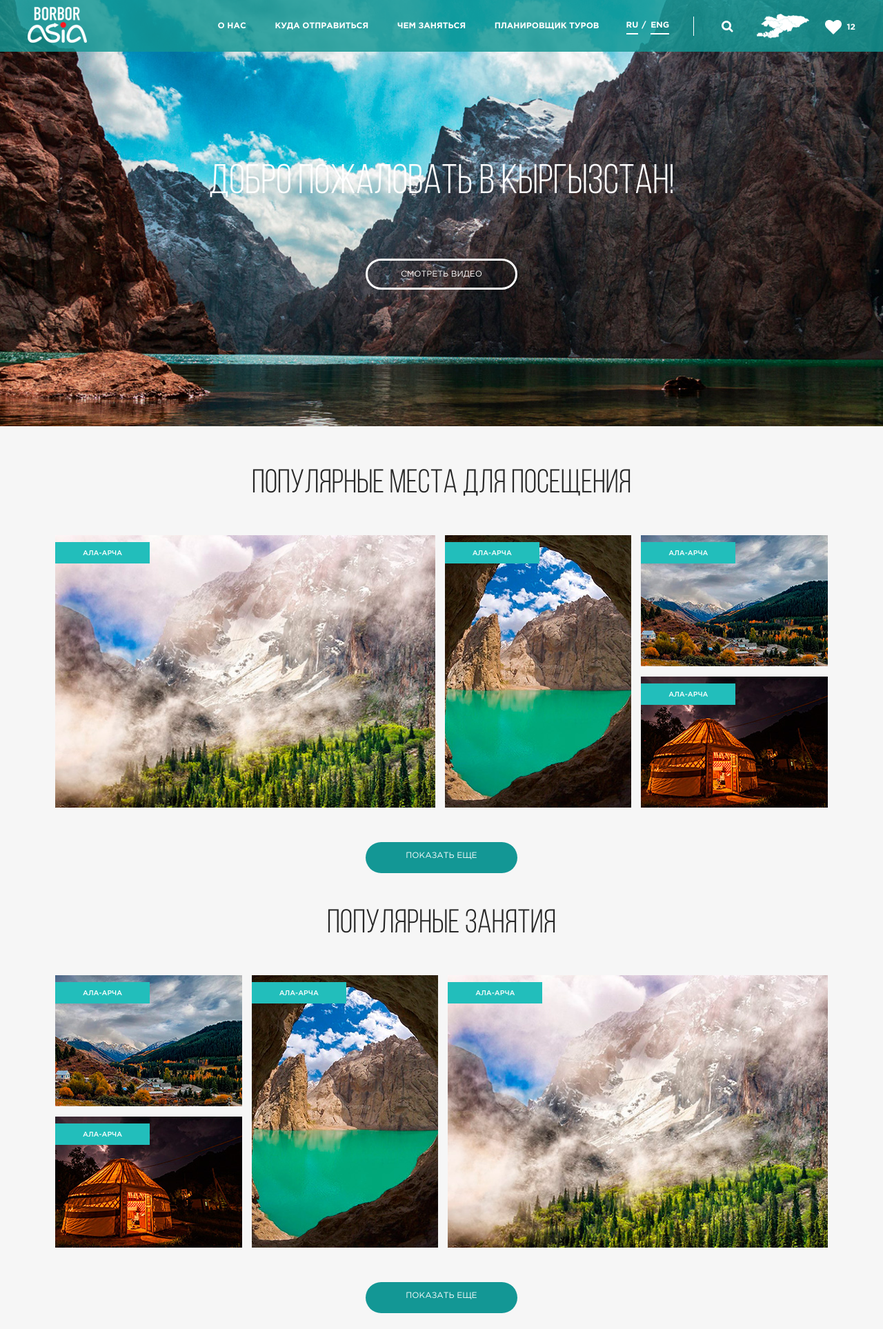
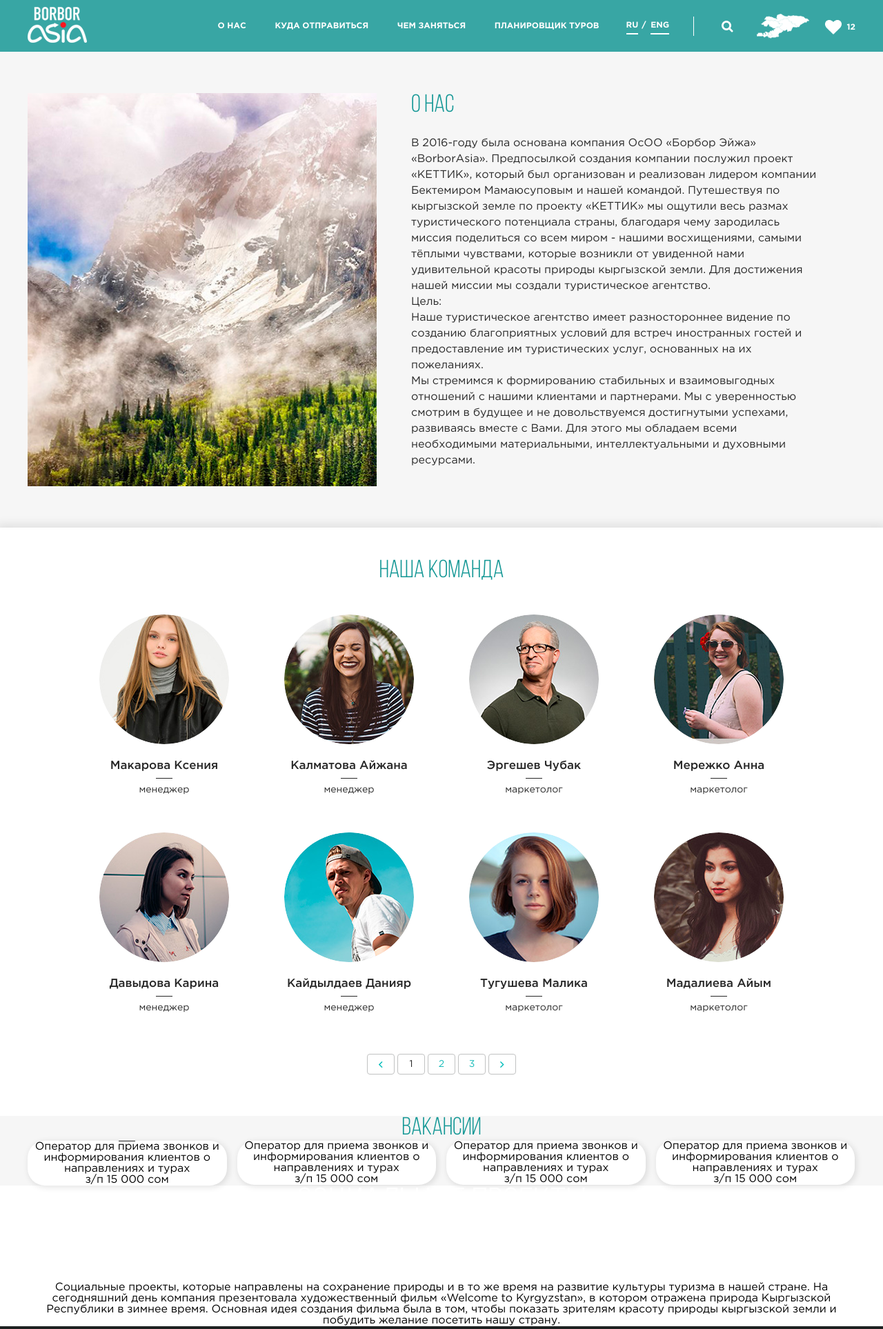
Before and after one commit to katalyzator/borborasia, a Django app: page /about/ in a window 1280 px wide. Shown: the top 1927 px of the page at 69% size. Run offline with Django 3.2, Linux system fonts and the light colour scheme.

Commit message:
added about page

```diff
--- a/borborasia/urls.py
+++ b/borborasia/urls.py
@@ -21,7 +21,8 @@
 
 urlpatterns = [
     url(r'^admin/', admin.site.urls),
-    url(r'$', 'main.views.index_view', name='index')
+    url(r'^$', 'main.views.index_view', name='index'),
+    url(r'^about/', 'main.views.about_view', name='about'),
 ]
 
 urlpatterns += static(settings.STATIC_URL, document_root=settings.STATIC_ROOT)
--- a/main/views.py
+++ b/main/views.py
@@ -6,3 +6,10 @@
     template = 'main/index.html'
 
     return render(request, template, context)
+
+
+def about_view(request):
+    context = {}
+    template = 'about.html'
+
+    return render(request, template, context)
--- /dev/null
+++ b/templates/about.html
@@ -0,0 +1,214 @@
+{% extends 'base.html' %}
+
+{% load staticfiles %}
+
+
+{% block content %}
+    <div class="a_bg1">
+        {% include 'header.html' %}
+        <div class="a_content1 grid">
+            <div class="about">
+                <div class="about_img">
+                    <img src="{% static 'images/about_img.jpg' %}" alt="image">
+                </div>
+
+                <div class="about_desc">
+                    <h3>О Нас</h3>
+
+                    <p>
+                        В 2016-году была основана компания ОсОО «Борбор Эйжа» «BorborAsia». Предпосылкой создания
+                        компании
+                        послужил проект «КЕТТИК», который был организован и реализован лидером компании Бектемиром
+                        Мамаюсуповым и нашей командой. Путешествуя по кыргызской земле по проекту «КЕТТИК» мы ощутили
+                        весь
+                        размах туристического потенциала страны, благодаря чему зародилась миссия поделиться со всем
+                        миром -
+                        нашими восхищениями, самыми тёплыми чувствами, которые возникли от увиденной нами удивительной
+                        красоты природы кыргызской земли. Для достижения нашей миссии мы создали туристическое
+                        агентство.<br>
+                        Цель:<br>
+                        Наше туристическое агентство имеет разностороннее видение по созданию благоприятных условий для
+                        встреч иностранных гостей и предоставление им туристических услуг, основанных на их
+                        пожеланиях.<br>
+                        Мы стремимся к формированию стабильных и взаимовыгодных отношений с нашими клиентами и
+                        партнерами.
+                        Мы с уверенностью смотрим в будущее и не довольствуемся достигнутыми успехами, развиваясь вместе
+                        с
+                        Вами. Для этого мы обладаем всеми необходимыми материальными, интеллектуальными и духовными
+                        ресурсами.
+                    </p>
+                </div>
+            </div>
+        </div>
+    </div>
+
+    <div class="a_bg2">
+        <div class="a_content2 grid">
+            <h3>Наша команда</h3>
+
+            <div class="team">
+                <div class="member">
+                    <div class="member_img">
+                        <img src="{% static 'images/member1.jpg' %}" alt="image">
+                    </div>
+                    <p>Макарова Ксения</p>
+                    <span class="s_line"></span>
+
+                    <p>менеджер</p>
+                </div>
+
+                <div class="member">
+                    <div class="member_img">
+                        <img src="assets/images/member2.jpg" alt="image">
+                    </div>
+                    <p>Калматова Айжана</p>
+                    <span class="s_line"></span>
+
+                    <p>менеджер</p>
+                </div>
+
+                <div class="member">
+                    <div class="member_img">
+                        <img src="assets/images/member3.jpg" alt="image">
+                    </div>
+                    <p>Эргешев Чубак</p>
+                    <span class="s_line"></span>
+
+                    <p>маркетолог</p>
+                </div>
+
+                <div class="member">
+                    <div class="member_img">
+                        <img src="assets/images/member4.jpg" alt="image">
+                    </div>
+                    <p>Мережко Анна</p>
+                    <span class="s_line"></span>
+
+                    <p>маркетолог</p>
+                </div>
+
+                <div class="member">
+                    <div class="member_img">
+                        <img src="assets/images/member5.jpg" alt="image">
+                    </div>
+                    <p>Давыдова Карина</p>
+                    <span class="s_line"></span>
+
+                    <p>менеджер</p>
+                </div>
+
+                <div class="member">
+                    <div class="member_img">
+                        <img src="assets/images/member6.jpg" alt="image">
+                    </div>
+                    <p>Кайдылдаев Данияр</p>
+                    <span class="s_line"></span>
+
+                    <p>менеджер</p>
+                </div>
+
+                <div class="member">
+                    <div class="member_img">
+                        <img src="assets/images/member7.jpg" alt="image">
+                    </div>
+                    <p>Тугушева Малика</p>
+                    <span class="s_line"></span>
+
+                    <p>маркетолог</p>
+                </div>
+
+                <div class="member">
+                    <div class="member_img">
+                        <img src="assets/images/member8.jpg" alt="image">
+                    </div>
+                    <p>Мадалиева Айым</p>
+                    <span class="s_line"></span>
+
+                    <p>маркетолог</p>
+                </div>
+            </div>
+
+            <div class="pagination">
+                <a href="#"></a>
+                <a href="#" class="active">1</a>
+                <a href="#">2</a>
+                <a href="#">3</a>
+                <a href="#"></a>
+            </div>
+        </div>
+    </div>
+
+    <div class="a_bg3">
+        <div class="a_content3 grid">
+            <h3>Вакансии</h3>
+
+            <div class="vacancies">
+                <div class="vacancy">
+                    <div class="v_title">Оператор</div>
+
+                    <span class="s_line"></span>
+
+                    <p>Оператор для приема звонков и
+                        информирования клиентов
+                        о направлениях и турах</p>
+
+                    <p>з/п 15 000 сом</p>
+                </div>
+
+                <div class="vacancy">
+                    <div class="v_title">Оператор</div>
+
+                    <span></span>
+
+                    <p>Оператор для приема звонков и
+                        информирования клиентов
+                        о направлениях и турах</p>
+
+                    <p>з/п 15 000 сом</p>
+                </div>
+
+                <div class="vacancy">
+                    <div class="v_title">Оператор</div>
+
+                    <span></span>
+
+                    <p>Оператор для приема звонков и
+                        информирования клиентов
+                        о направлениях и турах</p>
+
+                    <p>з/п 15 000 сом</p>
+                </div>
+
+                <div class="vacancy">
+                    <div class="v_title">Оператор</div>
+
+                    <span></span>
+
+                    <p>Оператор для приема звонков и
+                        информирования клиентов
+                        о направлениях и турах</p>
+
+                    <p>з/п 15 000 сом</p>
+                </div>
+            </div>
+        </div>
+    </div>
+
+    <div class="a_bg4">
+        <div class="title_block">
+            <div class="title_content grid">
+                <h1>Социальные проекты</h1>
+            </div>
+        </div>
+        <div class="a_content4 grid">
+            <p>Cоциальные проекты, которые направлены на сохранение природы и в то же время на развитие культуры туризма
+                в
+                нашей стране. На сегодняшний день компания презентовала художественный фильм «Welcome to Kyrgyzstan», в
+                котором отражена природа Кыргызской Республики в зимнее время. Основная идея создания фильма была в том,
+                чтобы показать зрителям красоту природы кыргызской земли и побудить желание посетить нашу страну.</p>
+
+            <a href="#">• «Welcome to Kyrgyzstan»</a>
+        </div>
+    </div>
+
+{% endblock %}
--- a/templates/header.html
+++ b/templates/header.html
@@ -2,13 +2,13 @@
 
 <header>
         <div class="header grid group">
-            <a href="#" class="logo"><img src="{% static 'images/logo.png' %}" alt="logotype"></a>
+            <a href="{% url 'index' %}" class="logo"><img src="{% static 'images/logo.png' %}" alt="logotype"></a>
 
 
             <div class="m_group">
                 <nav>
                     <ul class="menu">
-                        <li><a href="#">О нас</a></li>
+                        <li><a href="{% url 'about' %}">О нас</a></li>
                         <li><a href="#">КУДА ОТПРАВИТЬСЯ</a></li>
                         <li><a href="#">чем заняться</a></li>
                         <li><a href="#">планировщик туров</a></li>
```
